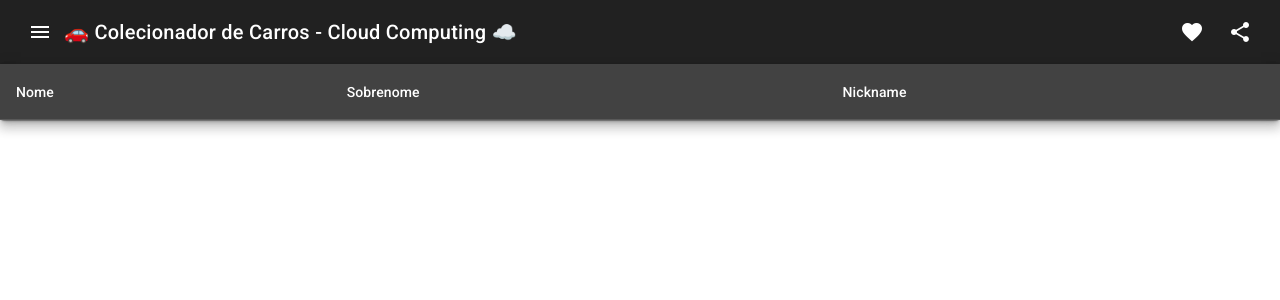
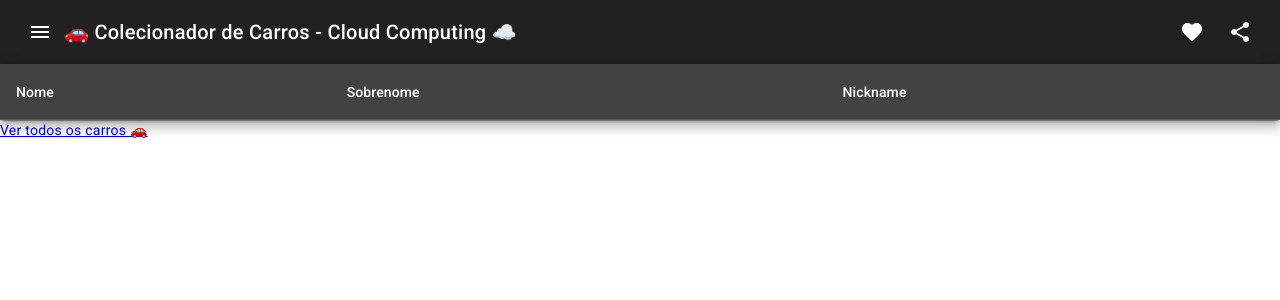
Before and after one commit to IgorMariano25/Colecionador-Carro-Cloud-Computing, an Angular app in the folder frontend/apicarros/: page / in a window 1280 px wide. Shown: the top 300 px of the page. Built offline with nearby package versions, Linux system fonts and the light colour scheme.

Commit message:
Adicioando div para visualizar todos os carros dos colecionadores

```diff
--- a/frontend/apicarros/src/app/app.component.html
+++ b/frontend/apicarros/src/app/app.component.html
@@ -15,3 +15,7 @@
 </header>
 
 <tabela-colecionadores></tabela-colecionadores>
+
+<div id="sell-all-cars">
+  <a href="#"><span>Ver todos os carros 🚗</span></a>
+</div>
```
